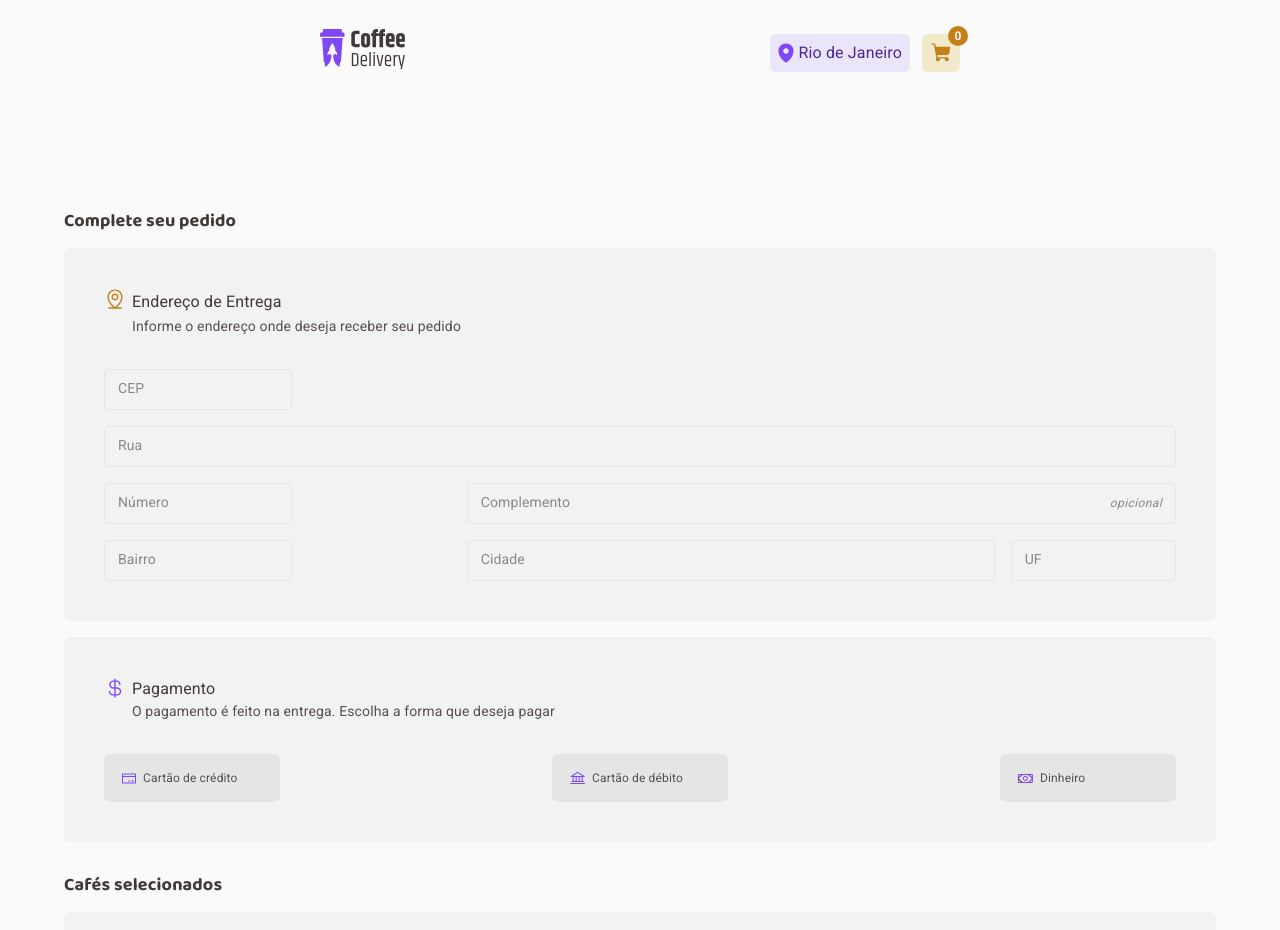
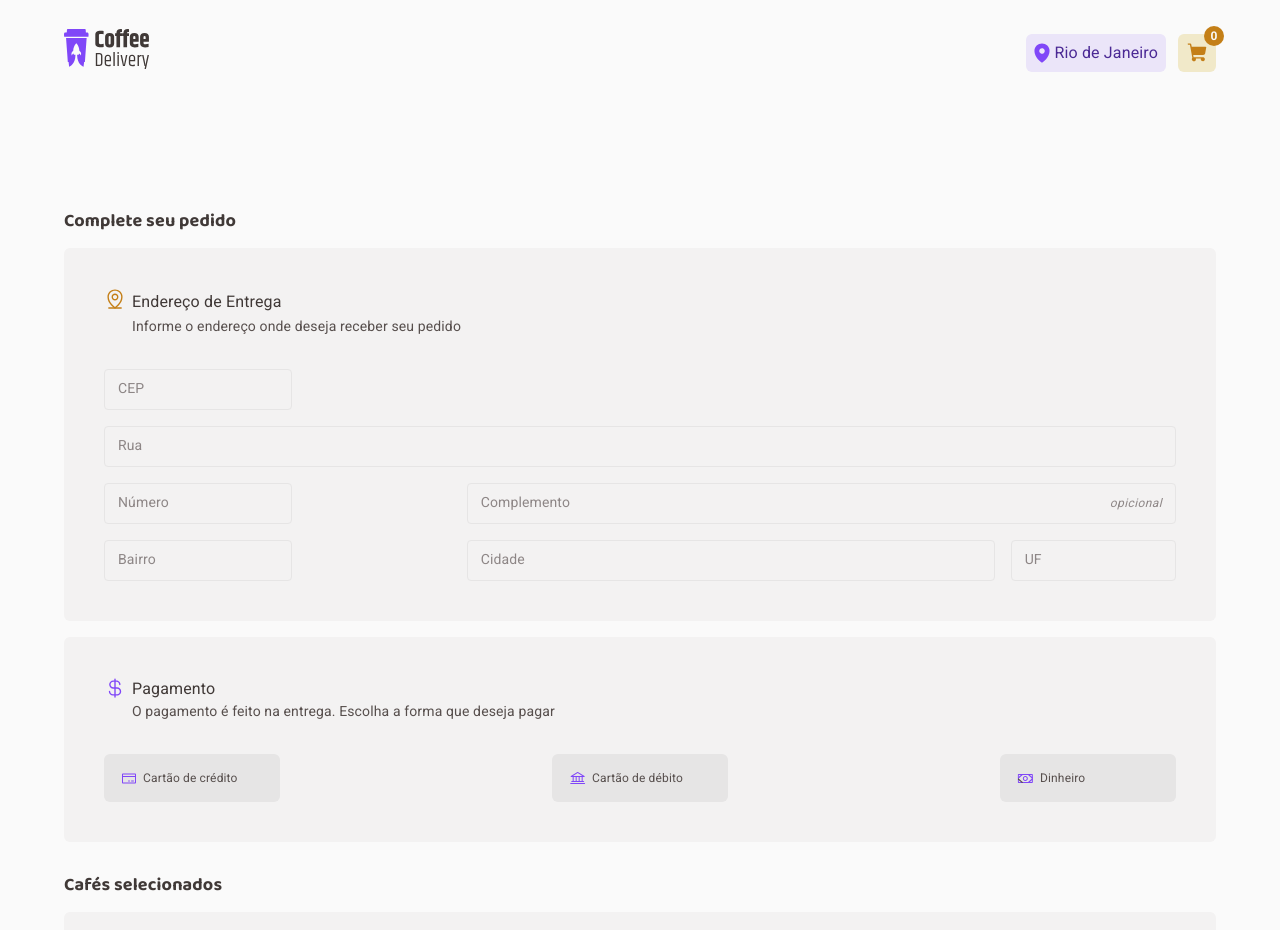
Before and after one commit to MoisesSantana/coffe-delivery, a React (Vite) app: page /checkout in a window 1280 px wide. Shown: the top 930 px of the page. Built offline with nearby package versions, Linux system fonts and the light colour scheme.

Commit message:
style: :lipstick: retoques finais

```diff
--- a/src/components/Header/header-styled.ts
+++ b/src/components/Header/header-styled.ts
@@ -16,6 +16,7 @@ export const HeaderContainer = styled('header')`
 
   @media (max-width: 1820px) {
     width: 70%;
+    padding: 0;
   }
   @media (max-width: 1540px) {
     width: 80%;
--- a/src/pages/Checkout/checkout-styled.ts
+++ b/src/pages/Checkout/checkout-styled.ts
@@ -3,7 +3,7 @@ import { Box, styled } from '@mui/material';
 export const CheckoutContainer = styled(Box)`
   display: flex;
   padding-top: 210px;
-  flex-direction: row;
+  justify-content: space-between;
   gap: 2rem;
   width: 60%;
   @media (max-width: 1820px) {
--- a/src/pages/Checkout/components/CartList/cart-styled.ts
+++ b/src/pages/Checkout/components/CartList/cart-styled.ts
@@ -1,8 +1,8 @@
 import { Button, ButtonBase, styled } from '@mui/material';
 
 export const CartContainer = styled('aside')`
-  margin: 0 auto;
   display: flex;
+  width: 500px;
   flex-direction: column;
   gap: 1rem;
 
@@ -22,7 +22,6 @@ export const CartProductList = styled('ul')`
   flex-direction: column;
 
   li {
-    width: 368px;
     padding: 40px 0;
     border-bottom: 1px solid ${({ theme }) => theme.palette.grey[400]};
     display: flex;
--- a/src/pages/Checkout/components/Form/PaymentForm/payment-styled.ts
+++ b/src/pages/Checkout/components/Form/PaymentForm/payment-styled.ts
@@ -11,6 +11,10 @@ export const CardsContainer = styled(Box)`
   input[type='radio']:checked + label {
     border: 1px solid ${({ theme }) => theme.palette.secondary.main};
     background-color: ${({ theme }) => theme.palette.secondary.light};
+  }
+
+  @media (max-width: 700px) {
+    flex-direction: column;
   }
 `;
 
@@ -35,4 +39,8 @@ export const CardContainer = styled('label')`
     border: 1px solid ${({ theme }) => theme.palette.secondary.main};
     background-color: ${({ theme }) => theme.palette.secondary.light};
   }
+
+  @media (max-width: 700px) {
+    width: 100%;
+  }
 `;
--- a/src/pages/Checkout/components/Form/form-styled.ts
+++ b/src/pages/Checkout/components/Form/form-styled.ts
@@ -1,7 +1,6 @@
 import { styled } from '@mui/material';
 
 export const FormContainer = styled('div')`
-  margin: 0 auto;
   display: flex;
   flex-direction: column;
   justify-content: space-between;
--- a/src/pages/Success/success-styled.ts
+++ b/src/pages/Success/success-styled.ts
@@ -40,7 +40,7 @@ export const MainContent = styled(Box)`
   }
 
   @media (max-width: 1100px) {
-    img {
+    .hero {
       display: none;
     }
   }
```
